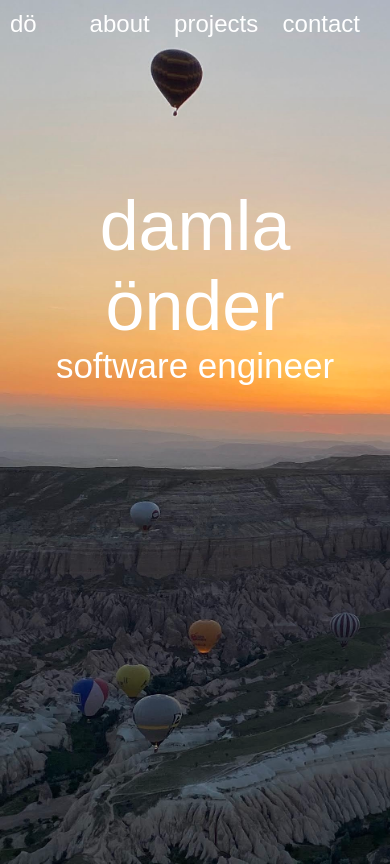
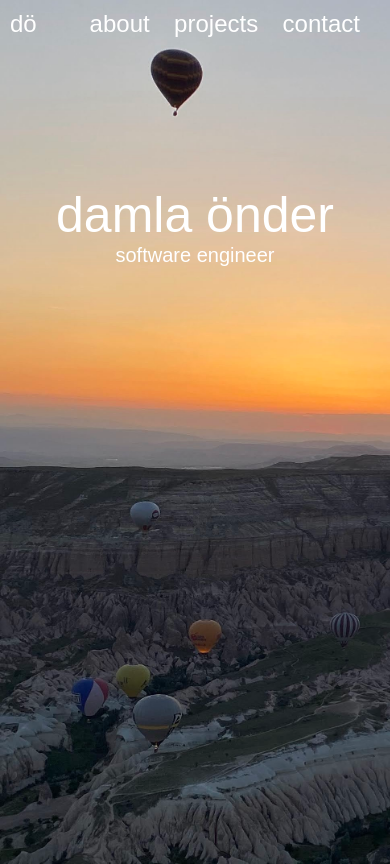
Before and after one commit to damlaonder/myWebsite, a plain HTML site: page index.html in a window 390 px wide. Drawn offline with Linux system fonts and the light colour scheme.

Commit message:
fixin bugs

```diff
--- a/style/home.css
+++ b/style/home.css
@@ -60,12 +60,12 @@
 
   .name{
     color: white;
-    font-size: 70px;
+    font-size: 50px;
   }
 
   .title{
     color: white;
-    font-size: 35px;
+    font-size: 20px;
   }
 
   #sidemenu a{
```
